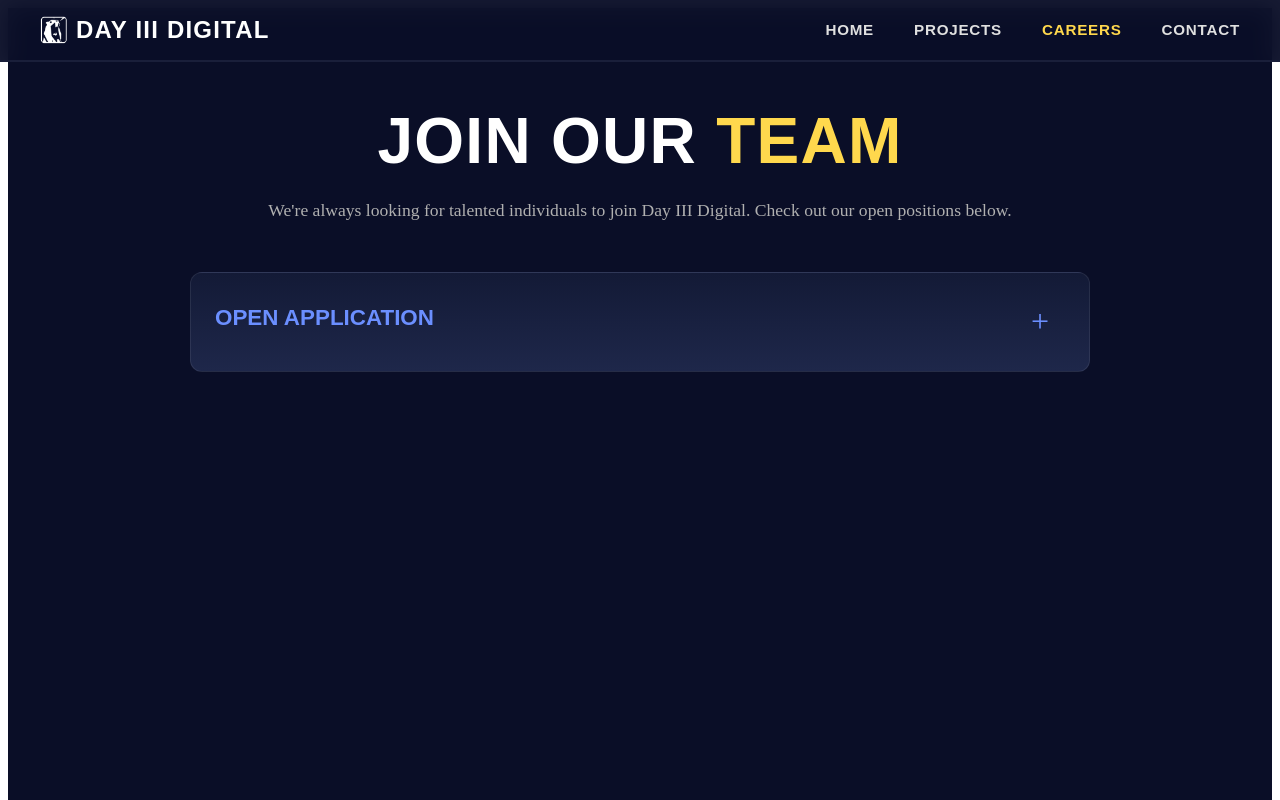
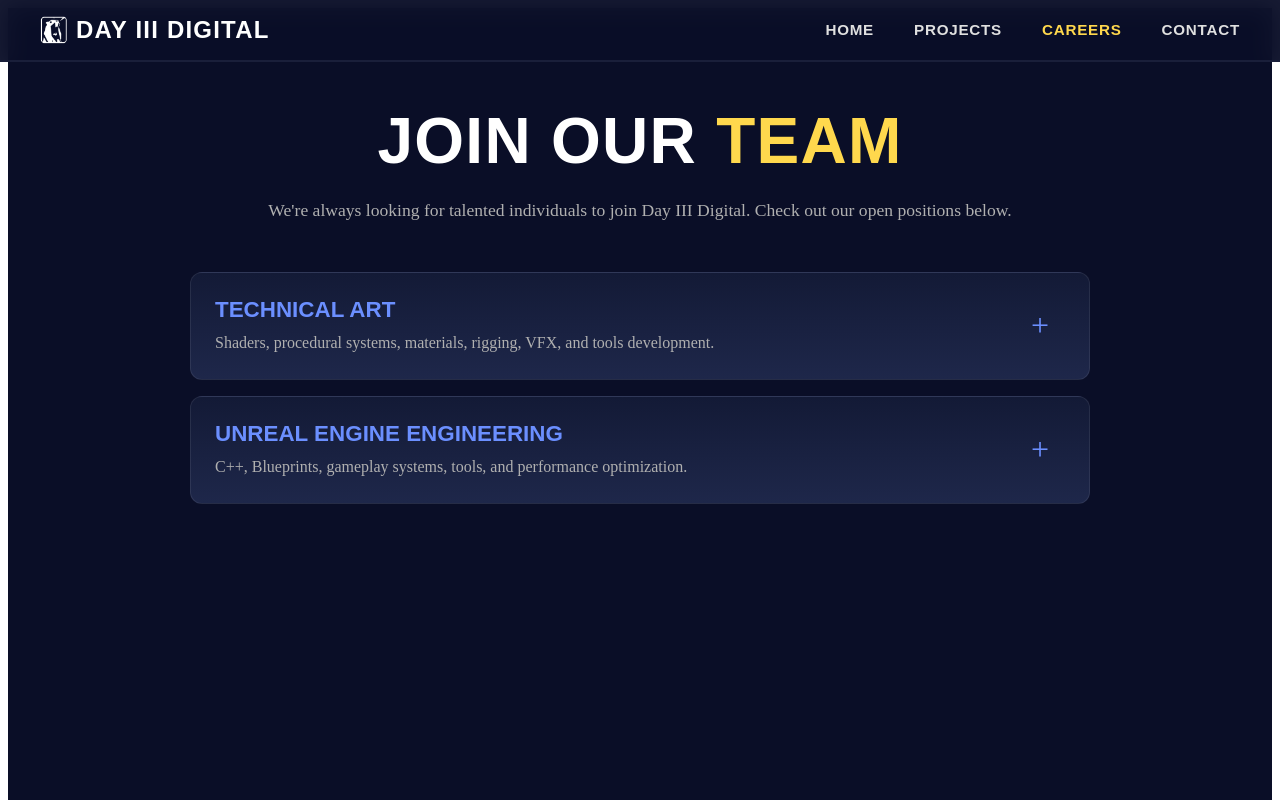
Before and after one commit to Day-III-Digital/dayiii.com, a SvelteKit app: page /careers in a window 1280 px wide. Shown: the top 800 px of the page. Built offline with nearby package versions, Linux system fonts and the light colour scheme; a web font is replaced by a local one.

Commit message:
Revert "Change jobs to open application"
This reverts commit 53e2fe654b700b2c7324988f79d1b459ee0179d9.

```diff
--- a/src/routes/careers/+page.svelte
+++ b/src/routes/careers/+page.svelte
@@ -4,9 +4,16 @@
 	let careers = $state([
 		{
 			id: 1,
-			title: 'Open Application',
-			shortDescription: null,
-			fullDescription: "We're always looking for talented individuals to join Day III Digital! If you believe you'd be a great addition to our team but can’t find a role that fits your expertise, we encourage you to take a moment to submit an open application.",
+			title: 'Technical Art',
+			shortDescription: 'Shaders, procedural systems, materials, rigging, VFX, and tools development.',
+			fullDescription: "We're building a world-class team of Technical Artists. If you have a strong portfolio and passion for real-time graphics, procedural systems, shaders, materials, rigging, or tools development, we'd love to hear from you. Whether you're a generalist who bridges art and code, or a specialist in rendering, VFX, or animation, there may be a place for you at Day III Digital. Send us your resume, portfolio, and a brief note about what excites you most about technical art. We review all applications and will reach out if there's a potential fit.",
+			expanded: false
+		},
+		{
+			id: 2,
+			title: 'Unreal Engine Engineering',
+			shortDescription: 'C++, Blueprints, gameplay systems, tools, and performance optimization.',
+			fullDescription: "We're building a world-class team of Unreal Engine engineers. If you have strong C++ and Blueprints skills with a passion for gameplay systems, tools development, performance optimization, or graphics programming, we'd love to hear from you. Whether you specialize in core engine work, multiplayer systems, or custom tooling, there may be a place for you at Day III Digital. Send us your resume, portfolio or code samples, and a brief note about what excites you most about Unreal Engine development. We review all applications and will reach out if there's a potential fit.",
 			expanded: false
 		}
 	]);
@@ -29,9 +36,7 @@
 					<div class="career-header" on:click={() => toggleCareer(career.id)} on:keypress={() => toggleCareer(career.id)} role="button" tabindex="0">
 						<div class="career-info">
 							<h2>{career.title}</h2>
-							{#if career.shortDescription != null}
-								<p class="career-short">{career.shortDescription}</p>
-							{/if}
+							<p class="career-short">{career.shortDescription}</p>
 						</div>
 						<span class="career-toggle">{career.expanded ? '−' : '+'}</span>
 					</div>
```
